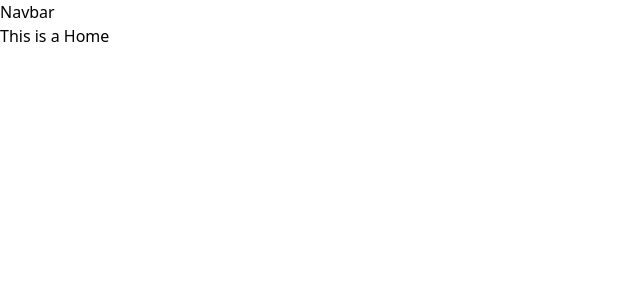
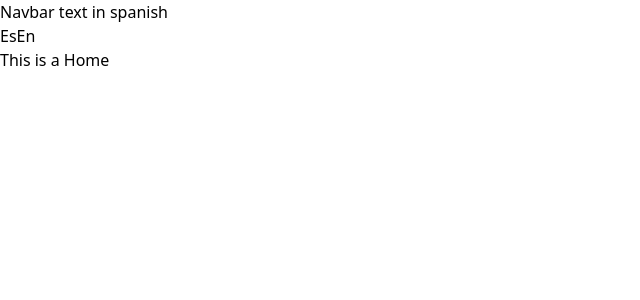
Before and after one commit to qwik-zgheib/plants-project, a React (Vite) app: page /home in a window 1280 px wide. Shown: the top 300 px of the page, without its empty margins (0-640 px from the left). Built offline with nearby package versions, Linux system fonts and the light colour scheme.

Commit message:
feat: test i18next in aplication

```diff
--- /dev/null
+++ b/src/components/LanguageSwitcher.tsx
@@ -0,0 +1,20 @@
+import { useTranslation } from 'react-i18next';
+
+const LanguageSwitcher = () => {
+  const { i18n } = useTranslation();
+
+  const changeLanguage = (lng: string) => {
+    console.log(`the lng is ${lng}`);
+
+    i18n.changeLanguage(lng);
+  };
+
+  return (
+    <div>
+      <button onClick={() => changeLanguage('es')}>Es</button>
+      <button onClick={() => changeLanguage('en')}>En</button>
+    </div>
+  );
+};
+
+export default LanguageSwitcher;
--- a/src/components/Navbar.tsx
+++ b/src/components/Navbar.tsx
@@ -1,10 +1,15 @@
 import React from 'react';
 import { Outlet } from 'react-router-dom';
 
+import { useTranslation } from 'react-i18next';
+import LanguageSwitcher from './LanguageSwitcher';
+
 const Navbar: React.FC = () => {
+  const { t } = useTranslation();
   return (
     <div>
-      Navbar
+      Navbar {t('example')}
+      <LanguageSwitcher />
       <Outlet />
     </div>
   );
```
